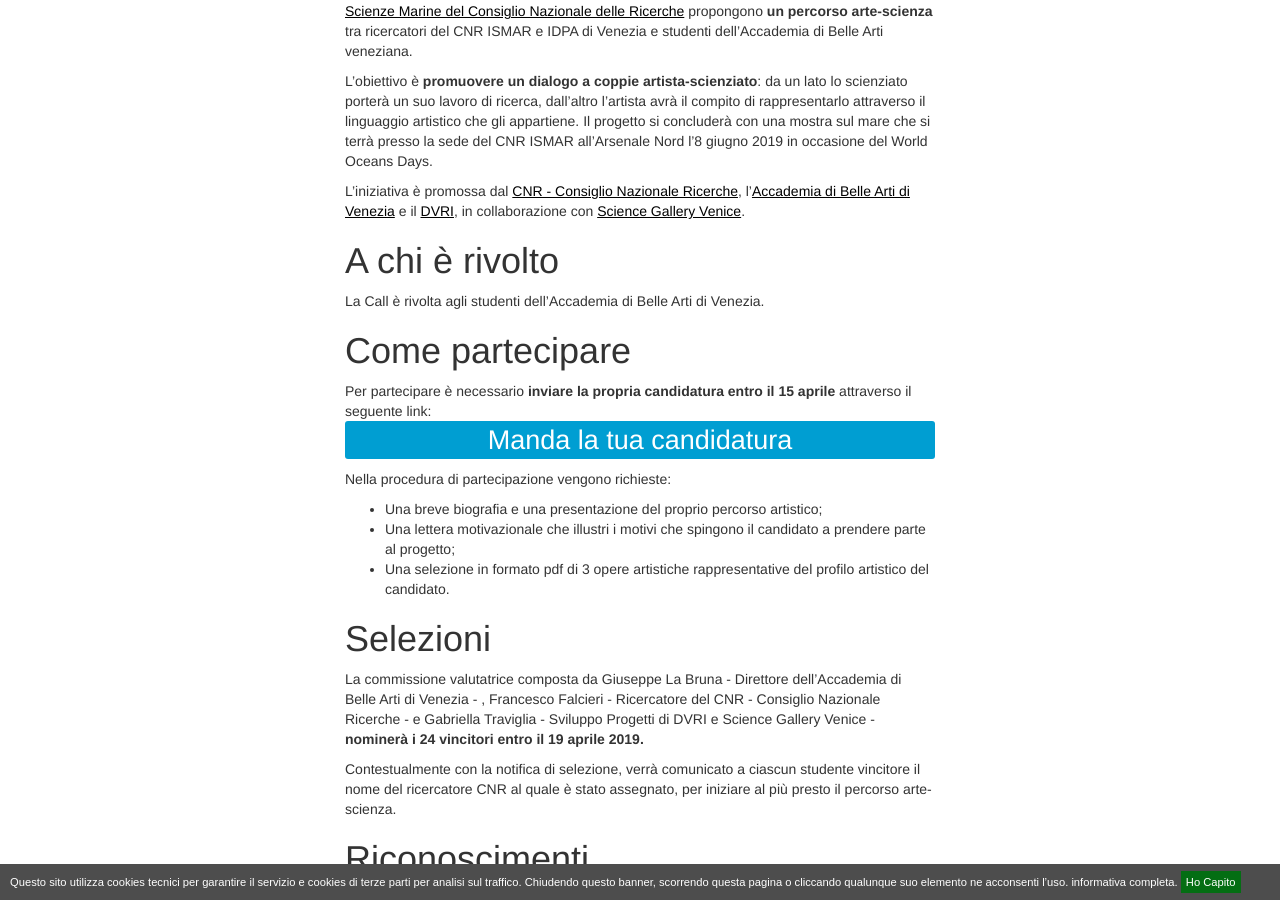
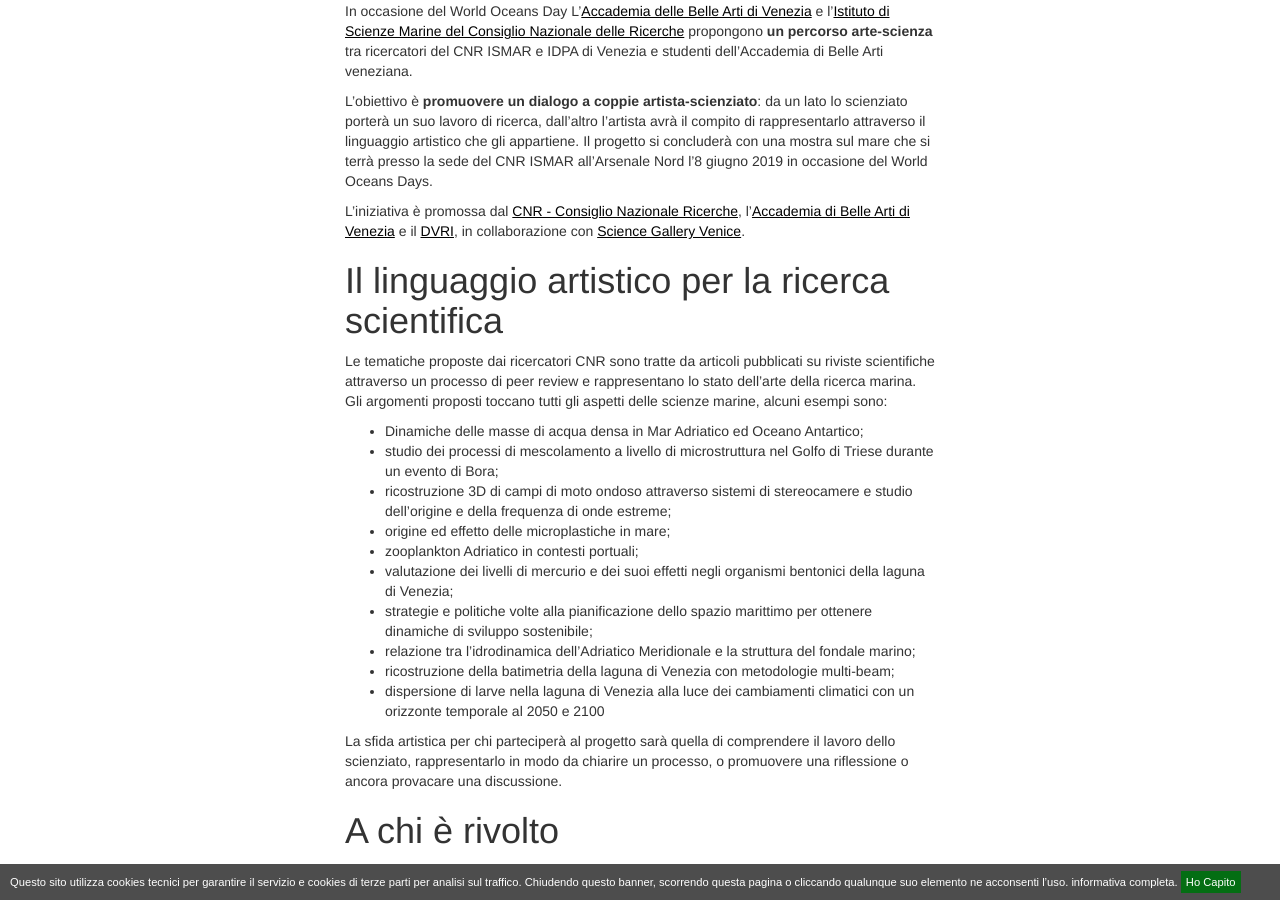
Before and after one commit to simonini/dvri-j-theme, a Jekyll site: the page built from _posts/2019-03-22-WorldOceanDay_call4artists.md, in a window 1280 px wide and 900 px high, scrolled down 851 px. Built offline with Jekyll 4.4.1, drawn with Linux system fonts in a browser that asks for light colours; comment, search, counter and statistics services are not loaded; the table of contents is made by our own code; some of the changed text lies outside the part shown; grey boxes are pictures that could not be loaded.

Commit message:
aggiunto paragrafo

```diff
--- a/_posts/2019-03-22-WorldOceanDay_call4artists.md
+++ b/_posts/2019-03-22-WorldOceanDay_call4artists.md
@@ -16,6 +16,23 @@
 L’obiettivo è **promuovere un dialogo a coppie artista-scienziato**: da un lato lo scienziato porterà un suo lavoro di ricerca, dall’altro l’artista avrà il compito di rappresentarlo attraverso il linguaggio artistico che gli appartiene.  Il progetto si concluderà con una mostra sul mare che si terrà presso la sede del CNR ISMAR all’Arsenale Nord l’8 giugno 2019 in occasione del World Oceans Days.
 
 L'iniziativa è promossa dal [CNR - Consiglio Nazionale Ricerche](www.cnr.it), l'[Accademia di Belle Arti di Venezia](http://www.accademiavenezia.it/) e il [DVRI](distrettovenezianoricerca.it), in collaborazione con [Science Gallery Venice](venice.sciencegallery.com).
+
+# Il linguaggio artistico per la ricerca scientifica
+
+Le tematiche proposte dai ricercatori CNR sono tratte da articoli pubblicati su riviste scientifiche attraverso un processo di peer review e rappresentano lo stato dell’arte della ricerca marina. Gli argomenti proposti toccano tutti gli aspetti delle scienze marine, alcuni esempi sono:
+
+- Dinamiche delle masse di acqua densa in Mar Adriatico ed Oceano Antartico;
+- studio dei processi di mescolamento a livello di microstruttura nel Golfo di Triese durante un evento di Bora;
+- ricostruzione 3D di campi di moto ondoso attraverso sistemi di stereocamere e studio dell’origine e della frequenza   di onde estreme;
+- origine ed effetto delle microplastiche in mare;
+- zooplankton Adriatico in contesti portuali;
+- valutazione dei livelli di mercurio e dei suoi effetti negli organismi bentonici della laguna di Venezia;
+- strategie e politiche volte alla pianificazione dello spazio marittimo per ottenere dinamiche di sviluppo sostenibile;
+- relazione tra l’idrodinamica dell’Adriatico Meridionale e la struttura del fondale marino;
+- ricostruzione della batimetria della laguna di Venezia con metodologie multi-beam;
+- dispersione di larve nella laguna di Venezia alla luce dei cambiamenti climatici con un orizzonte temporale al 2050 e 2100
+
+La sfida artistica per chi parteciperà al progetto sarà quella di comprendere il lavoro dello scienziato, rappresentarlo in modo da chiarire un processo, o promuovere una riflessione o ancora provacare una discussione.
 
 # A chi è rivolto
 La Call è rivolta agli studenti dell'Accademia di Belle Arti di Venezia.
```
